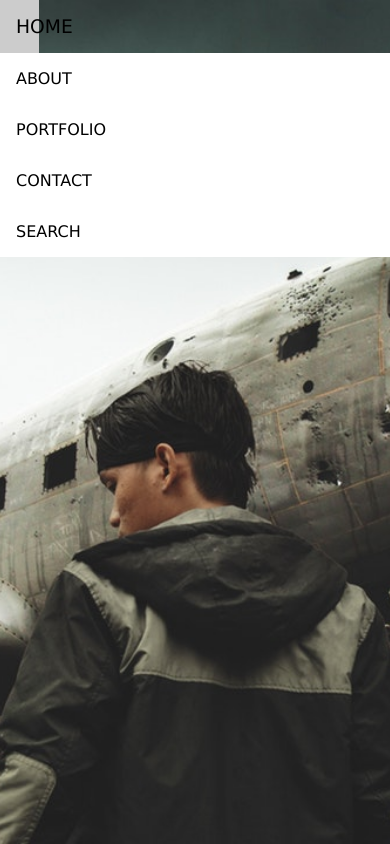
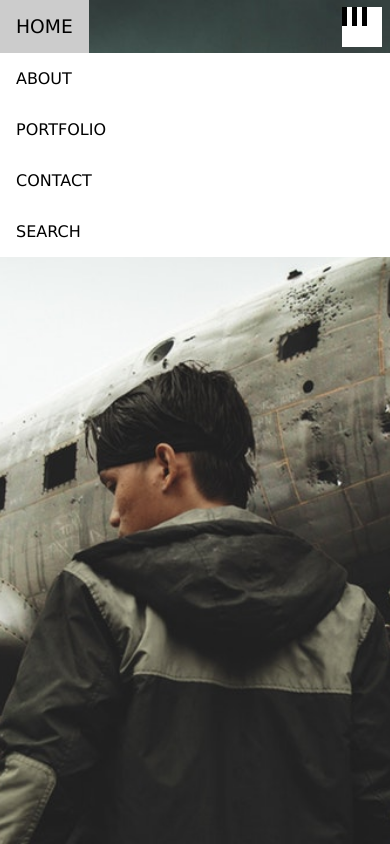
Before and after one commit to AndrewZamora/recreateW3SchoolsDemoSites, a website: page src/index.html in a window 390 px wide. Shown: the top 844 px of the page. Drawn offline with Linux system fonts and the light colour scheme.

Commit message:
Got mobile home button and moblie nav button on same bar with flex-box

```diff
--- a/src/index.html
+++ b/src/index.html
@@ -20,9 +20,9 @@
                     <a href="#">Home</a>
                 </h3>
                 <div id="nav-btn">
-                    <span></span>
-                    <span></span>
-                    <span></span>
+                    <span>&nbsp;</span>
+                    <span>&nbsp;</span>
+                    <span>&nbsp;</span>
                 </div>
             </div>
             <ul>
--- a/src/scss/style.scss
+++ b/src/scss/style.scss
@@ -21,7 +21,6 @@ nav {
         font-weight: normal;
         margin: 0;
         padding: 0;
-        width: 10%;
         a {
             color: #fff;
             padding: 16px;
@@ -61,12 +60,11 @@ nav {
         &:hover {
             background: #ccc
         }
-    #mobileNavHomeBar{
+    }
+    #mobileNavHomeBar {
         display: flex;
-        flex-direction: row;
-        width: 100%;
-        justify-content: center;
-    }
+        justify-content: space-between;
+        align-items: center;
     } // Mobile Hover Styles
     li:hover {
         background: #ccc;
@@ -81,15 +79,19 @@ nav {
 }
 
 #nav-btn {
-    div {
-        background:#000;
-        width: 40px;
-        height: 40px;
+    background: #fff;
+    width: 40px;
+    height: 40px;
+    margin-right: 8px;
+    cursor: pointer;
+    span {
+        width: 2px;
+        height: 10px;
+        background: #000;
     }
 }
 
 #showcase {
-    z-index: -1;
     background-image: url(../img/dudeAndPlane.jpeg);
     height: 100vh;
     background-size: cover;
```
Also changed, not shown: src/css/style.css.
